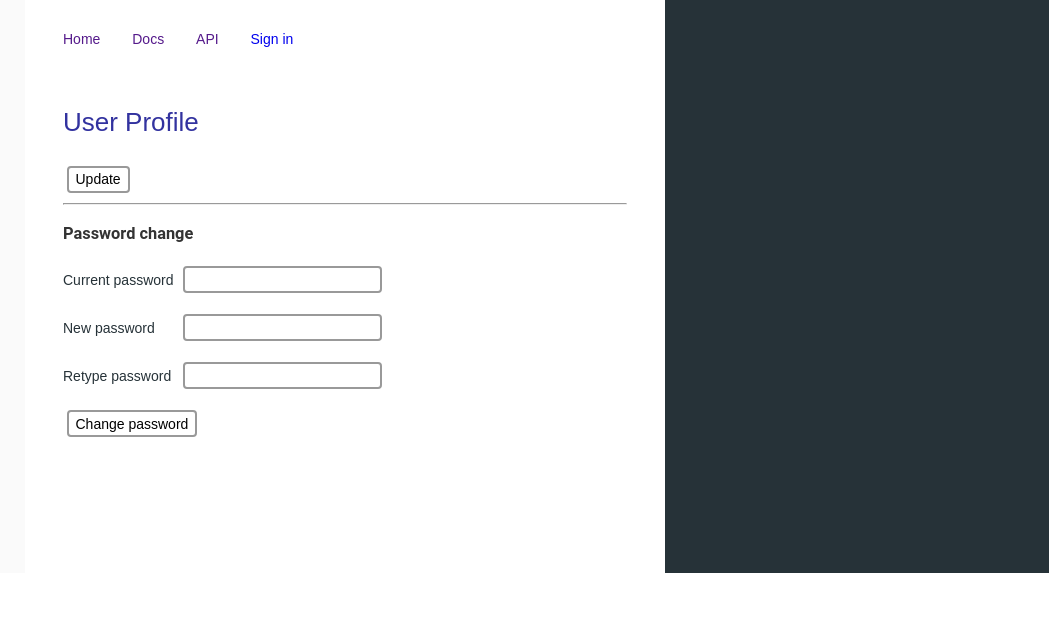
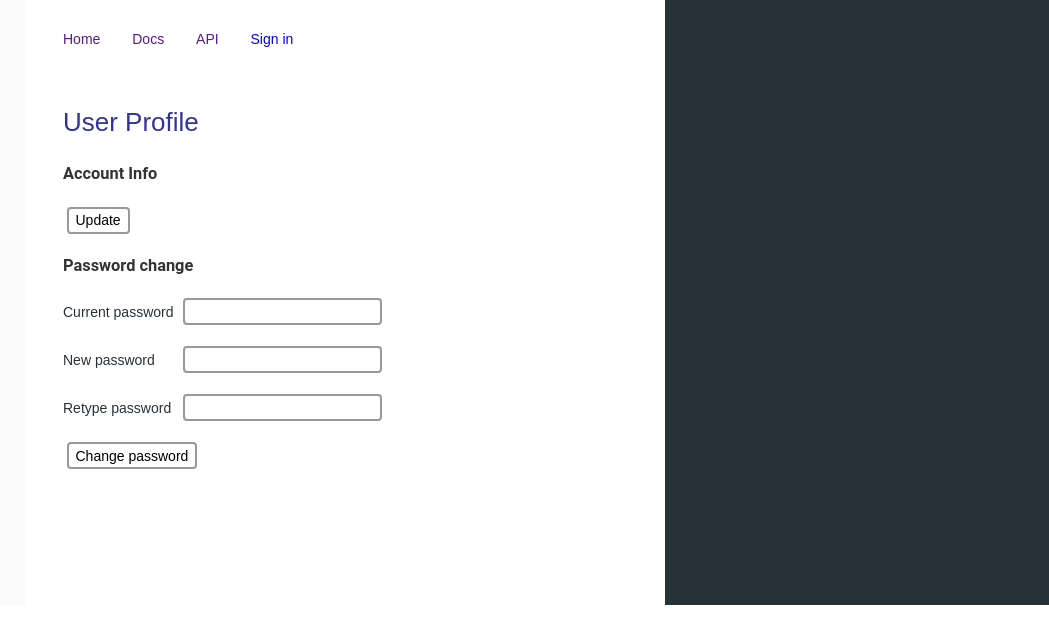
Before and after one commit to scott2b/Webster, a Python web app: template templates/user.html in a window 1280 px wide. Shown: the top 644 px of the page, without its empty margins (231-1280 px from the left). Run offline with Jinja, Linux system fonts and the light colour scheme; the template is opened without the code that fills it: most values are stand-ins (such as "Sample title", 1, 10 or a date in 2020); form fields are guessed from the names that the template uses.

Commit message:
make changes from #1 in user profile

```diff
--- a/templates/user.html
+++ b/templates/user.html
@@ -6,14 +6,19 @@
     <h2>{{ user.full_name }}</h2>
     <p>{{ user.email }}</p>
 
+    <div class="profile-section">
+        <h3>Account Info</h3>
+        <div class="form">
             <form method="POST" action="{{ request.url_for('user_profile') }}">
                 {% with form=user_form %}
                     {% include "forms/user.html" %}
                 {% endwith %}
                 <input type="submit" name="user-info" value="Update"/>
             </form>
+        </div>
+    </div>
 
-    <hr/>
+    <div class="profile-section">
         <h3>Password change</h3>
         <form method="POST" action="{{ request.url_for('user_profile') }}">
           {{ password_form.csrf_token }}
@@ -37,6 +42,7 @@
           </p>
           <input type="submit" name="password-change" value="Change password"/>
         </form>
+    </div>
 
   </div>
 {% endblock content %}
```
Lines whose indentation alone changed are shown as unchanged.
